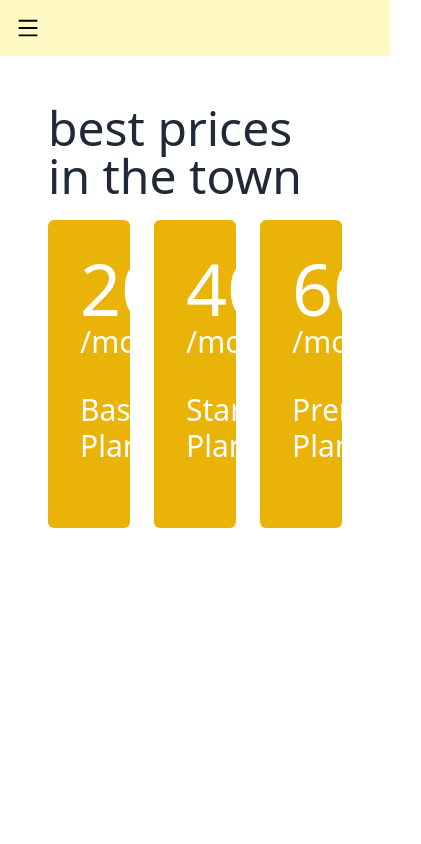
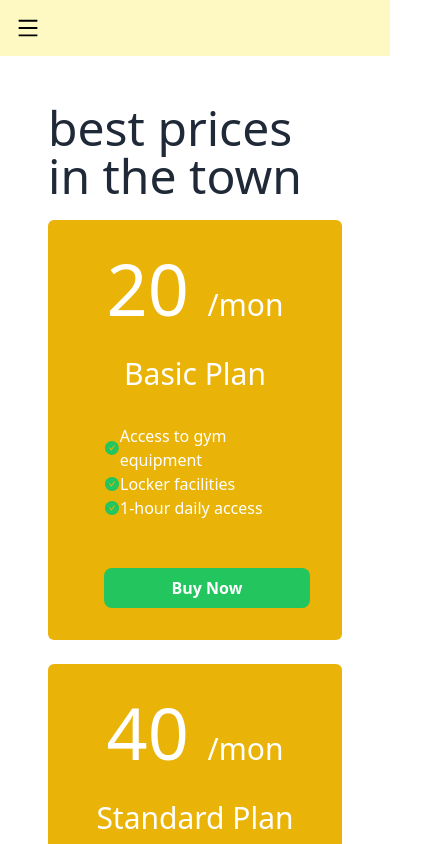
Before and after one commit to atikmahmud482/react2, a React (Vite) app in the folder price-option/: page / in a window 390 px wide. Shown: the top 844 px of the page, 421 px wide, since content can reach past the window. Built offline with nearby package versions, Linux system fonts and the light colour scheme.

Commit message:
module-44-5

```diff
--- a/price-option/src/components/Feature/Feature.jsx
+++ b/price-option/src/components/Feature/Feature.jsx
@@ -1,7 +1,18 @@
-import React from "react";
+import PropTypes from "prop-types";
+import { AiFillCheckCircle } from "react-icons/ai";
+const Feature = ({ feature }) => {
+  return (
+    <div>
+      <p className="flex items-center">
+        <AiFillCheckCircle className="text-green-500 "></AiFillCheckCircle>
+        {feature}
+      </p>
+    </div>
+  );
+};
 
-const Feature = ({ feature }) => {
-  return <div></div>;
+Feature.propTypes = {
+  feature: PropTypes.string,
 };
 
 export default Feature;
--- a/price-option/src/components/PriceOption/PriceOptions.jsx
+++ b/price-option/src/components/PriceOption/PriceOptions.jsx
@@ -43,7 +43,7 @@ const PriceOptions = () => {
   return (
     <div className="m-12 mb-3">
       <h2 className="text-5xl">best prices in the town</h2>
-      <div className="grid grid-cols-3 gap-6 mt-5">
+      <div className="grid md:grid-cols-2 lg:grid-cols-3 gap-6 mt-5">
         {priceOptions.map((option) => (
           <PriceOption key={option.id} option={option}></PriceOption>
         ))}
--- a/price-option/src/components/priceOptionn/PriceOption.jsx
+++ b/price-option/src/components/priceOptionn/PriceOption.jsx
@@ -5,15 +5,20 @@ const PriceOption = ({ option }) => {
   const { name, price, features } = option;
 
   return (
-    <div className="text-white bg-yellow-500 p-8 rounded-md text-center">
-      <h2>
+    <div className="text-white bg-yellow-500 p-8 flex flex-col rounded-md ">
+      <h2 className="text-center">
         <span className="text-7xl">{price} </span>
         <span className="text-3xl">/mon</span>
       </h2>
       <h4 className="text-3xl text-center my-8">{name}</h4>
-      {features.map((feature, index) => (
-        <Feature key={index} feature={feature}></Feature>
-      ))}
+      <div className="pl-6 flex-grow">
+        {features.map((feature, index) => (
+          <Feature key={index} feature={feature}></Feature>
+        ))}
+        <button className="mt-12 bg-green-500 w-full py-2 font-bold rounded-lg hover:bg-green-900">
+          Buy Now
+        </button>
+      </div>
     </div>
   );
 };
```
